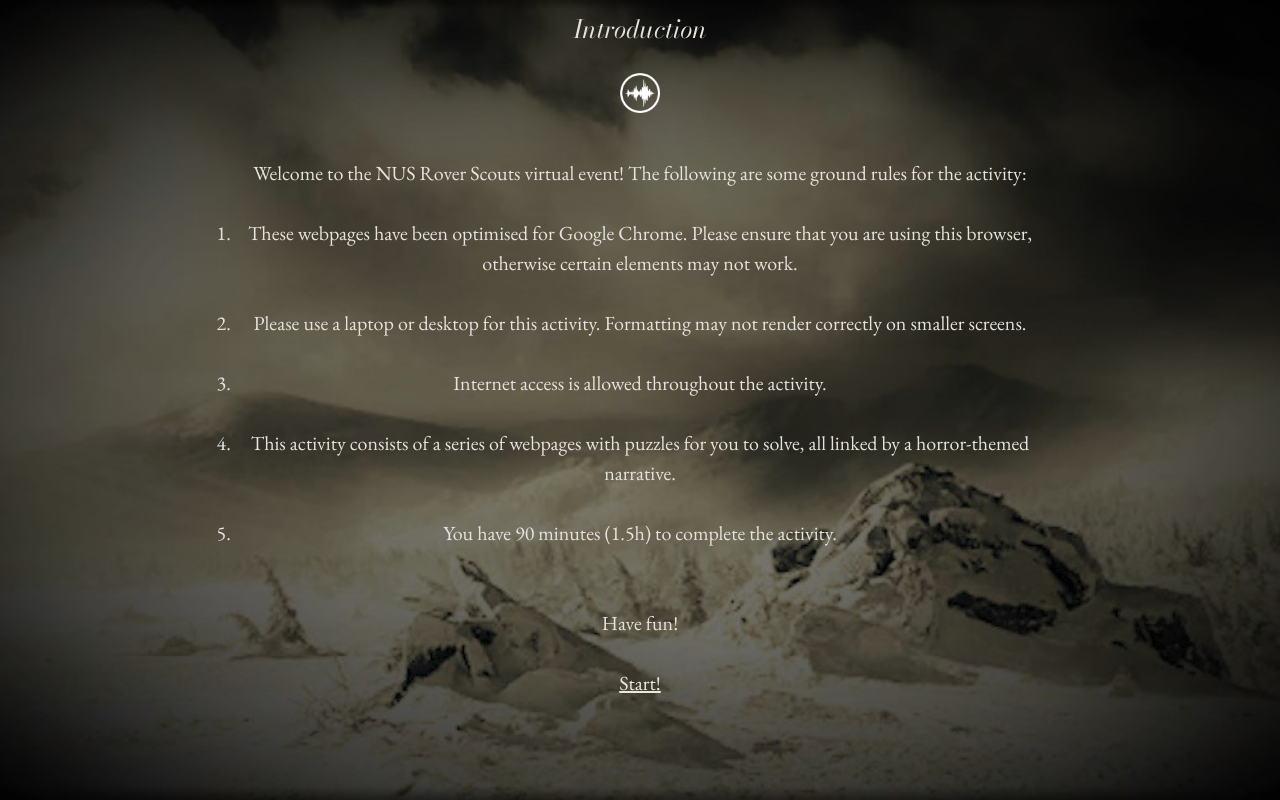
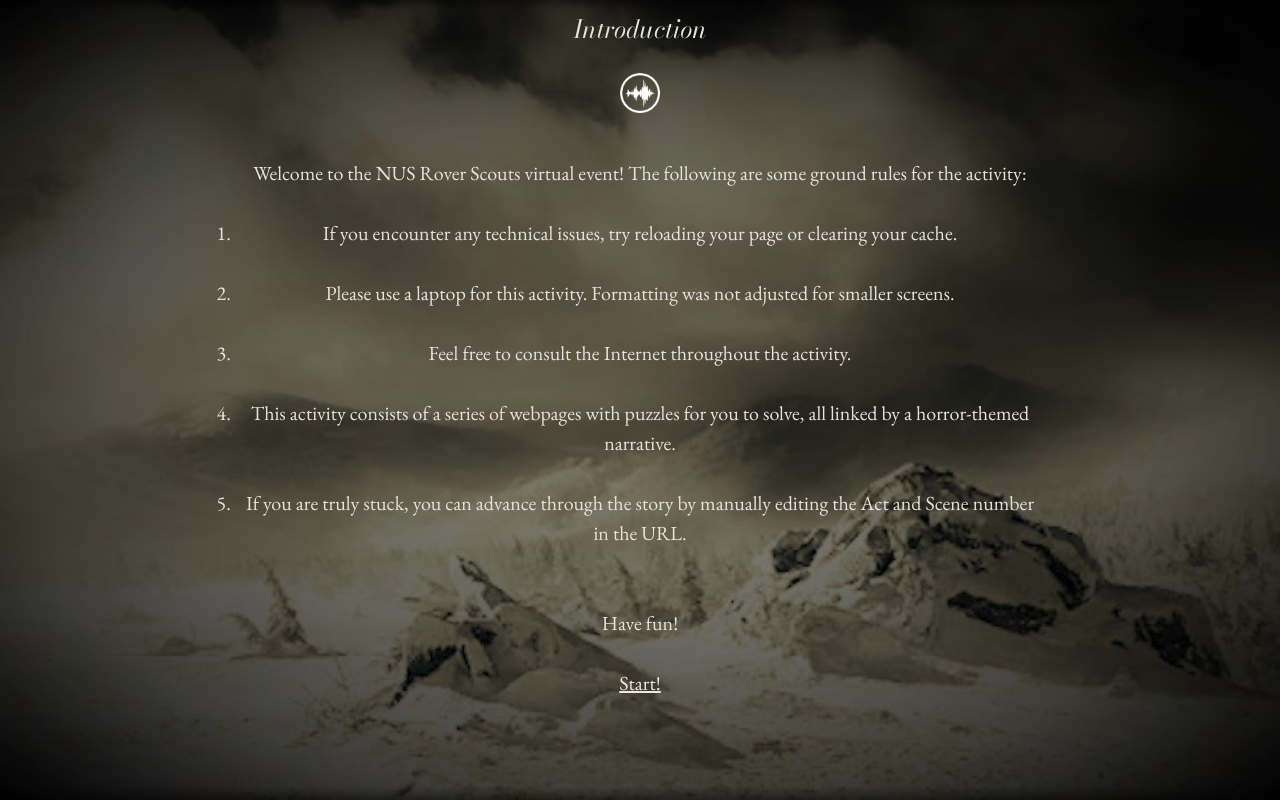
Before and after one commit to pteritim/pteritim.github.io, a plain HTML site: page Virtual_Escape_Room/html/index.html in a window 1280 px wide. Drawn offline with nearby package versions, Linux system fonts and the light colour scheme; a web font is replaced by a local one.

Commit message:
Update index.html

```diff
--- a/Virtual_Escape_Room/html/index.html
+++ b/Virtual_Escape_Room/html/index.html
@@ -34,15 +34,15 @@
       Welcome to the NUS Rover Scouts virtual event! The following are some ground rules for the activity:
       <br><br>
       <ol class="list">
-        <li>These webpages have been optimised for Google Chrome. Please ensure that you are using this browser, otherwise certain elements may not work.</li>
+        <li>If you encounter any technical issues, try reloading your page or clearing your cache.</li>
         <br>
-        <li>Please use a laptop or desktop for this activity. Formatting may not render correctly on smaller screens.</li>
+        <li>Please use a laptop for this activity. Formatting was not adjusted for smaller screens.</li>
         <br>
-        <li>Internet access is allowed throughout the activity.</li>
+        <li>Feel free to consult the Internet throughout the activity.</li>
         <br>
         <li>This activity consists of a series of webpages with puzzles for you to solve, all linked by a horror-themed narrative.</li>
         <br>
-        <li>You have 90 minutes (1.5h) to complete the activity.</li>
+        <li>If you are truly stuck, you can advance through the story by manually editing the Act and Scene number in the URL.</li>
       </ol>
       <br><br>
       Have fun!
```
